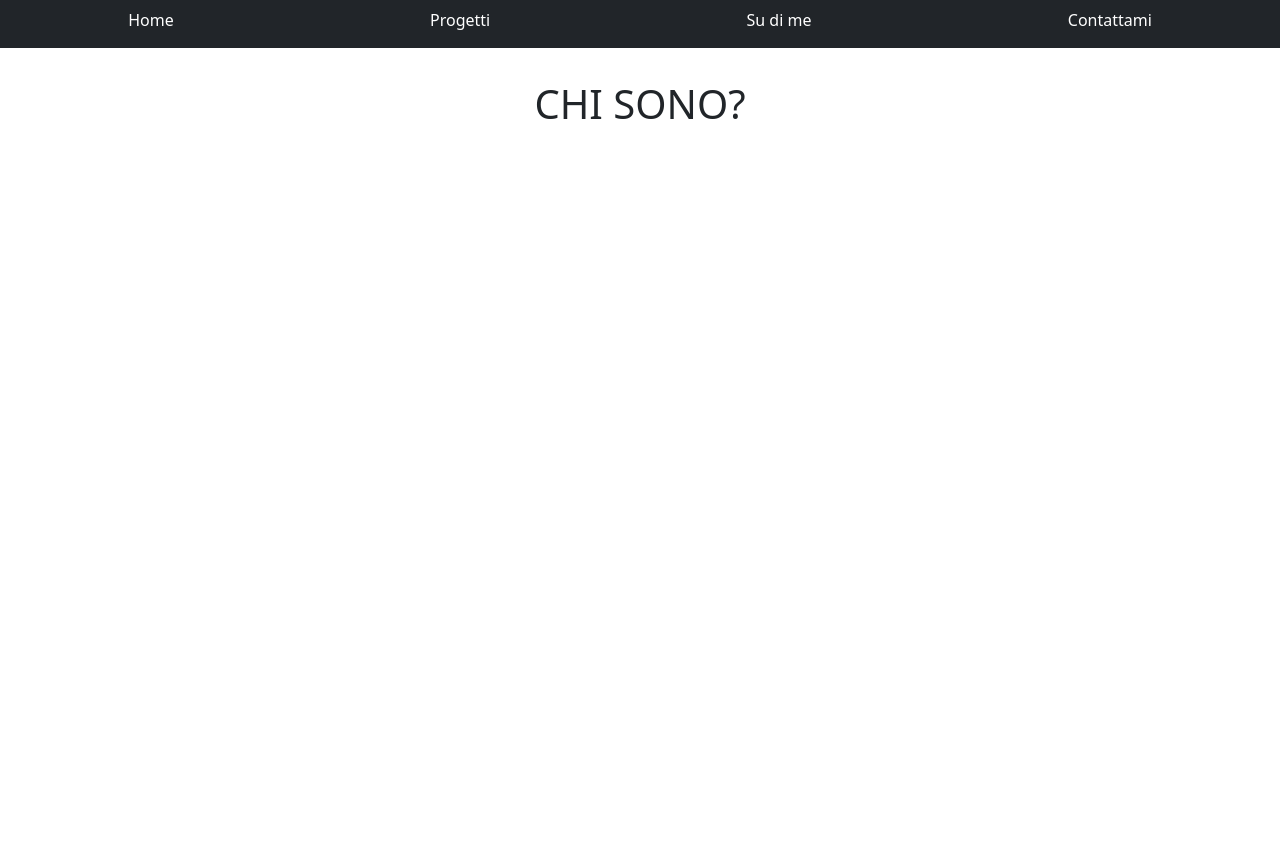
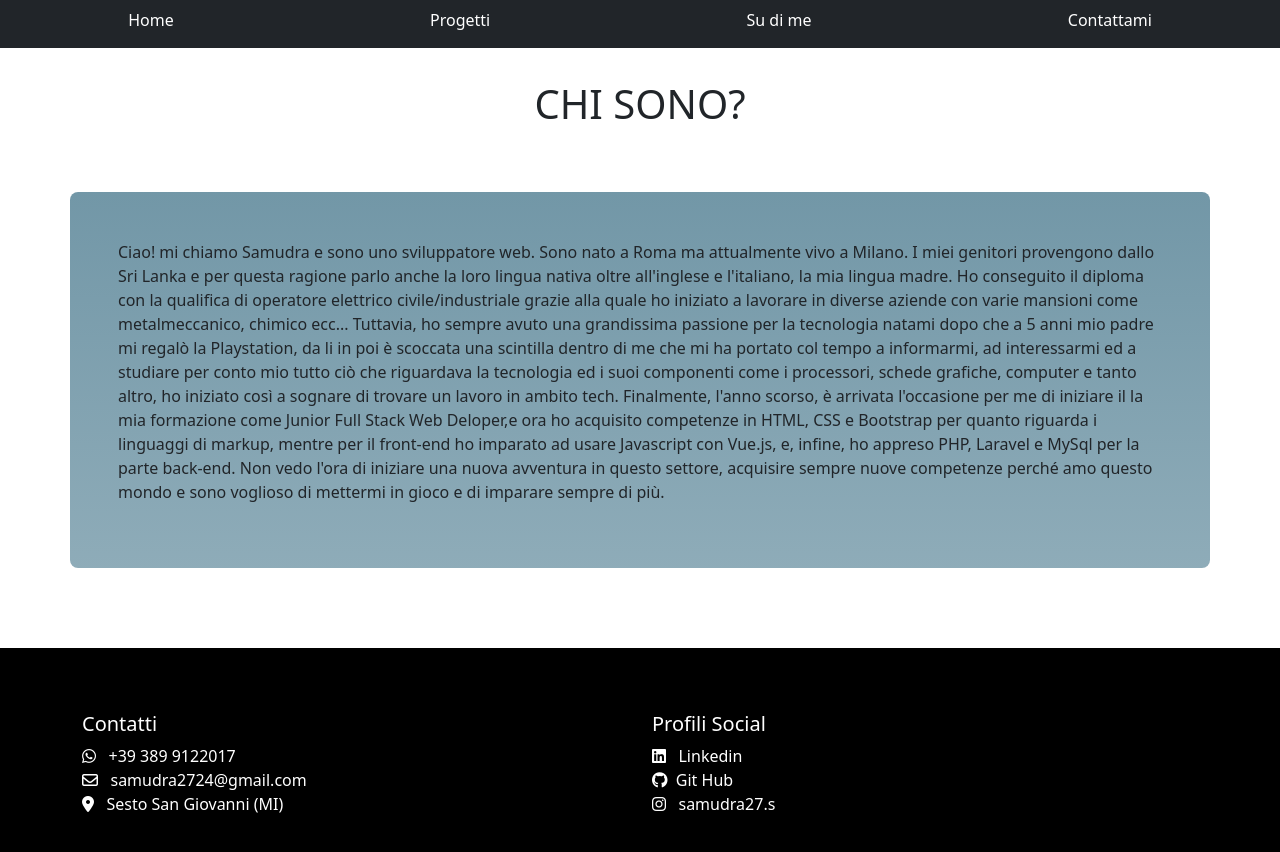
Before and after one commit to Samudra-Ekanayake/my-project-vue, a Vue app: page /about in a window 1280 px wide. Shown: the top 852 px of the page. Before the commit the page ends 800 px from the top, so only its background shows below. Built offline with nearby package versions, Linux system fonts and the light colour scheme.

Commit message:
completato pagina about

```diff
--- a/src/views/AppAbout.vue
+++ b/src/views/AppAbout.vue
@@ -1,7 +1,7 @@
 <script>
 
 export default {
-name: 'AppAbout',
+  name: 'AppAbout',
 
 }
 
@@ -9,15 +9,93 @@ name: 'AppAbout',
 
 <template>
 
-    <h1 class="my_title text-center">CHI SONO?</h1>
+  <!--------about------>
+
+
+  <h1 class="my_title text-center pb-3 mb-5">CHI SONO?</h1>
+
+  <div class="container my_container rounded-3 p-5 ">
+    <p>Ciao! mi chiamo Samudra e sono uno sviluppatore web.
+      Sono nato a Roma ma attualmente vivo a Milano.
+      I miei genitori provengono dallo Sri Lanka e per questa ragione parlo anche la loro lingua nativa oltre
+      all'inglese e l'italiano, la mia lingua madre.
+      Ho conseguito il diploma con la qualifica di operatore elettrico civile/industriale grazie alla quale ho iniziato
+      a lavorare in diverse aziende con varie mansioni come metalmeccanico, chimico ecc...
+      Tuttavia, ho sempre avuto una grandissima passione per la tecnologia natami dopo che a 5 anni mio padre mi regalò
+      la Playstation, da li in poi è scoccata una scintilla dentro di me che mi ha portato col tempo a informarmi, ad
+      interessarmi ed a studiare per conto mio tutto ciò che riguardava la tecnologia ed i suoi componenti come i
+      processori, schede grafiche, computer e tanto altro, ho iniziato così a sognare di trovare un lavoro in ambito
+      tech.
+      Finalmente, l'anno scorso, è arrivata l'occasione per me di iniziare il la mia formazione come Junior Full Stack
+      Web Deloper,e ora ho acquisito competenze in HTML, CSS e Bootstrap per quanto riguarda i linguaggi di markup,
+      mentre per il front-end ho imparato ad usare Javascript con Vue.js, e, infine, ho appreso PHP, Laravel e MySql per
+      la parte back-end.
+      Non vedo l'ora di iniziare una nuova avventura in questo settore, acquisire sempre nuove competenze perché amo
+      questo mondo e sono voglioso di mettermi in gioco e di imparare sempre di più.</p>
+  </div >
+
+  <!--------Footer------>
+
+
+  <div class="container-fluid mt-5 my_footer">
+    <div class="container">
+      <div class="row">
+        <div class="col-6">
+
+          <h5>Contatti</h5>
+          <ul class="list-unstyled">
+            <li><i class="fa-brands fa-whatsapp"> </i> &nbsp; +39 389 9122017</li>
+            <li><a href="#" class="text-decoration-none my_link"><i class="fa-regular fa-envelope"></i> &nbsp;
+                samudra2724@gmail.com</a></li>
+
+            <li><i class="fa-solid fa-location-dot"></i> &nbsp; Sesto San Giovanni (MI)</li>
+
+          </ul>
+        </div>
+        <div class="col-6">
+          <h5>Profili Social</h5>
+          <ul class="list-unstyled">
+            <li><a class="text-decoration-none my_link" href="linkedin.com/in/samudra-ekanayake-542b5331a"><i
+                  class="fa-brands fa-linkedin"></i> &nbsp; Linkedin</a></li>
+            <li><a href="https://github.com/Samudra-Ekanayake"></a><i class="fa-brands fa-github"></i> &nbsp;Git Hub
+            </li>
+            <li><i class="fa-brands fa-instagram"></i> &nbsp; samudra27.s</li>
+            <li></li>
+          </ul>
+
+        </div>
+
+      </div>
+    </div>
+  </div>
+
 
 </template>
 
 <style scoped>
+
 
 .my_title {
   padding: 5rem;
 
 }
 
+.my_container {
+
+  background: linear-gradient(to bottom, #7297A7, transparent 500%);
+  margin-bottom: 5rem;
+}
+
+.my_footer {
+  /*  background: linear-gradient(to top, black, transparent 90%); */
+  background-color: black;
+  color: white;
+  height: 15rem;
+  padding: 4rem;
+
+}
+
+.my_link {
+  color: white;
+}
 </style>
--- a/src/views/AppHome.vue
+++ b/src/views/AppHome.vue
@@ -44,7 +44,7 @@ export default {
           <p class="fs-4">
             Junior Full Stack developer
           </p>
-          <div class="col-3">
+          <div class="col-lg-3">
             <h2>Competenze</h2>
             <ul class="list-unstyled">
               <li>HTML &nbsp;<i class="fa-brands fa-html5 fs-5"></i> </li>
@@ -62,7 +62,7 @@ export default {
 
 
 
-          <div class="col-6">
+          <div class="col-lg-6">
             <h2 class="mb-3">Formazione</h2>
 
             <ul class="list-unstyled">
@@ -79,7 +79,7 @@ export default {
           </div>
 
 
-          <div class="col-3">
+          <div class="col-lg-3">
             <img :src="imgSamudra" alt="" class="rounded-circle my_image">
           </div>
 
@@ -100,7 +100,7 @@ export default {
 
     <div class="container">
       <div class="row px-5">
-        <div class="col gy-5 d-flex justify-content-center" v-for="project in projects">
+        <div class="col-lg-4 col-sm-12 gy-5 d-flex justify-content-center" v-for="project in projects">
           <div class="card" style="width: 20rem;">
             <div class="border">
               <template v-if="!project.cover_image.startsWith('http')">
--- a/src/views/AppProjects.vue
+++ b/src/views/AppProjects.vue
@@ -81,6 +81,11 @@ export default {
 </template>
 
 <style scoped>
+
+body{
+  background-color: #7B9AAC;
+}
+
 .my_title {
   padding-top: 5rem;
 }
```
